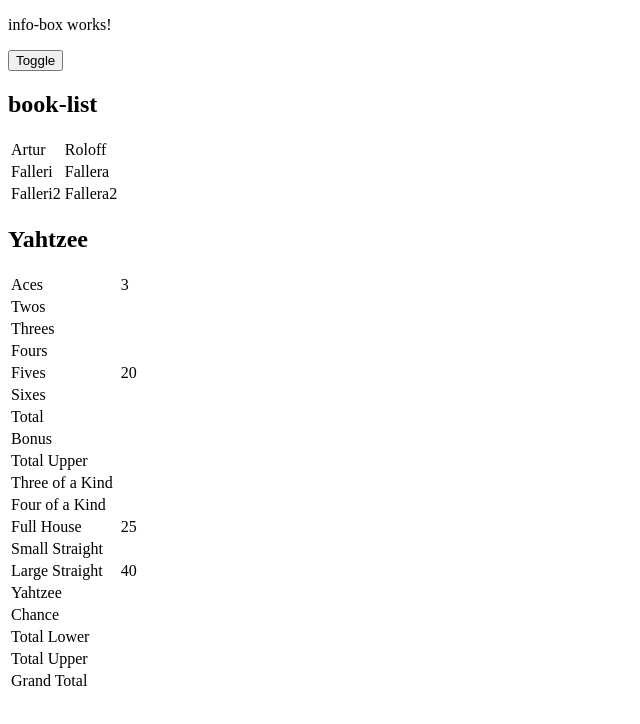
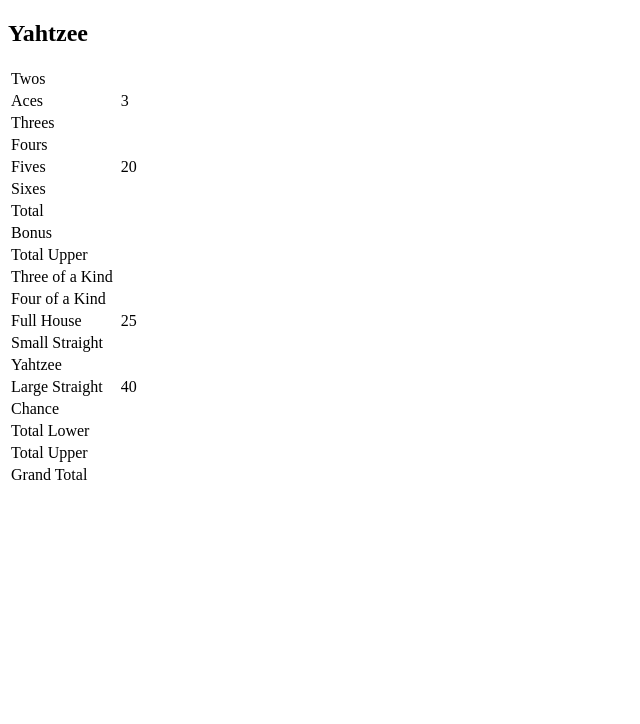
Before and after one commit to FelixHx/angularyahtzee, an Angular app: page / in a window 1280 px wide. Shown: the top 724 px of the page, without its empty margins (0-640 px from the left). Built offline with nearby package versions, Linux system fonts and the light colour scheme.

Commit message:
läuft noch

```diff
--- a/src/app/app.component.html
+++ b/src/app/app.component.html
@@ -1,3 +1,3 @@
-<app-info-box></app-info-box>
-<app-book-list></app-book-list>
+<!--app-info-box></app-info-box-->
+<!--app-book-list></app-book-list-->
 <app-kniffel></app-kniffel>
--- a/src/app/kniffel-api.service.ts
+++ b/src/app/kniffel-api.service.ts
@@ -5,26 +5,26 @@
 })
 
 export class KniffelApiService {
-  fields : {title: string,  points: number | null}[] =[
-    {title:"Aces", points: 3},
-    {title:"Twos", points:null},
-    {title:"Threes", points: null},
-    {title:"Fours", points: null},
-    {title:"Fives", points: 20},
-    {title:"Sixes", points: null},
-    {title:"Total", points: null},
-    {title:"Bonus", points: null},
-    {title:"Total Upper", points: null},
-    {title:"Three of a Kind", points: null},
-    {title:"Four of a Kind", points: null},
-    {title:"Full House", points: 25},
-    {title:"Small Straight", points: null},
-    {title:"Large Straight", points: 40},
-    {title:"Yahtzee", points: null},
-    {title:"Chance", points: null},
-    {title:"Total Lower", points: null},
-    {title:"Total Upper", points: null},
-    {title:"Grand Total", points: null}  ]  ;
+  fields : {short: string,title: string,  points: number | null, sum: boolean}[] =[
+    {short: "", title:"Twos", points:null, sum:false},
+    {short: "", title:"Aces", points: 3, sum:false},
+    {short: "", title:"Threes", points: null, sum:false},
+    {short: "", title:"Fours", points: null, sum:false},
+    {short: "", title:"Fives", points: 20, sum:false},
+    {short: "", title:"Sixes", points: null, sum:false},
+    {short: "", title:"Total", points: null, sum:true},
+    {short: "", title:"Bonus", points: null, sum:true},
+    {short: "", title:"Total Upper", points: null, sum:true},
+    {short: "", title:"Three of a Kind", points: null, sum:false},
+    {short: "", title:"Four of a Kind", points: null, sum:false},
+    {short: "", title:"Full House", points: 25, sum:false},
+    {short: "", title:"Small Straight", points: null, sum:false},
+    {short: "", title:"Yahtzee", points: null, sum:false},
+    {short: "", title:"Large Straight", points: 40, sum:false},
+    {short: "", title:"Chance", points: null, sum:false},
+    {short: "", title:"Total Lower", points: null, sum:true},
+    {short: "", title:"Total Upper", points: null, sum:true},
+    {short: "", title:"Grand Total", points: null, sum:true}  ]  ;
 
   getAll()  :  {title: string,  points: number | null}[] {
     return this.fields;
```
